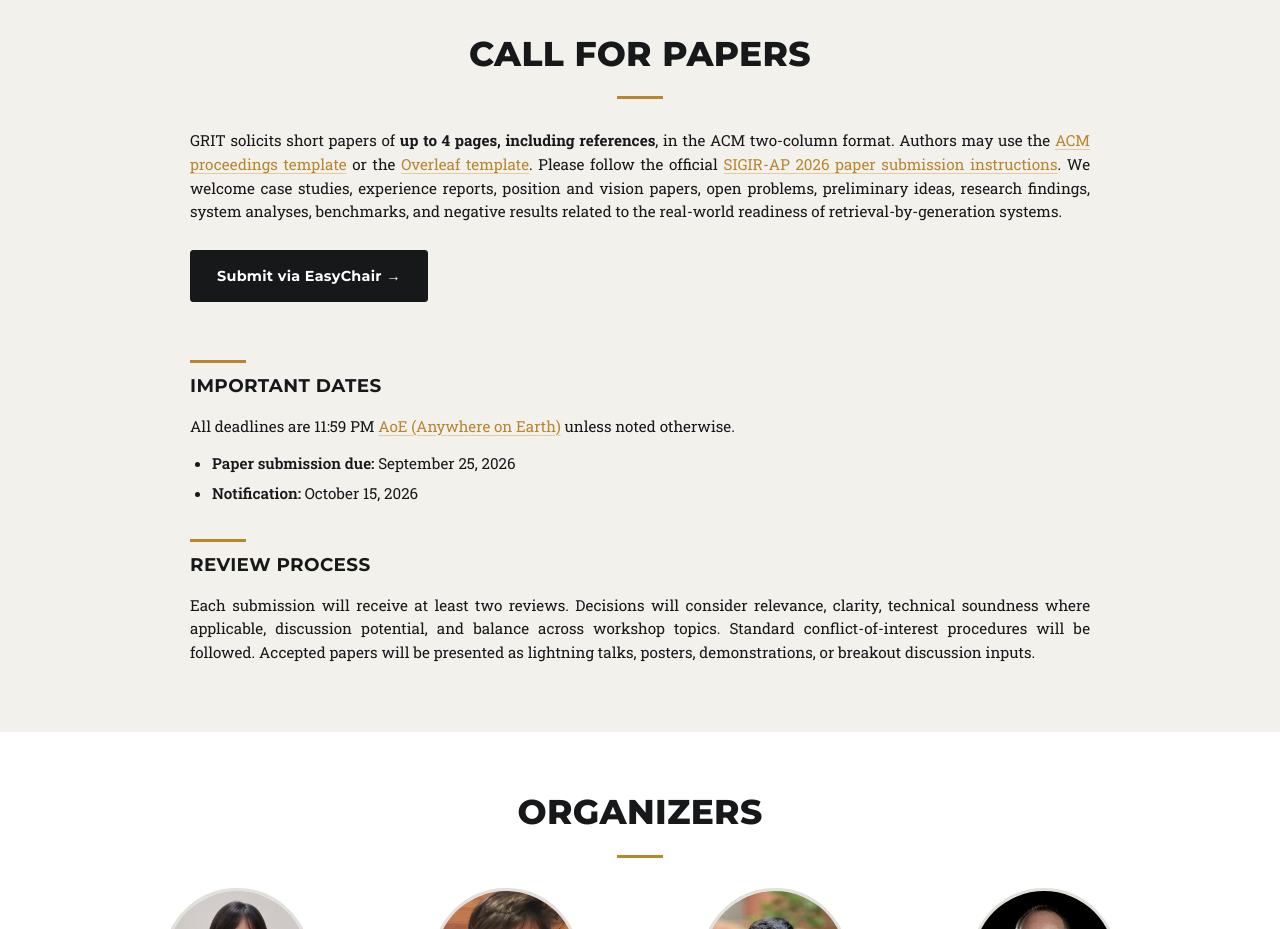
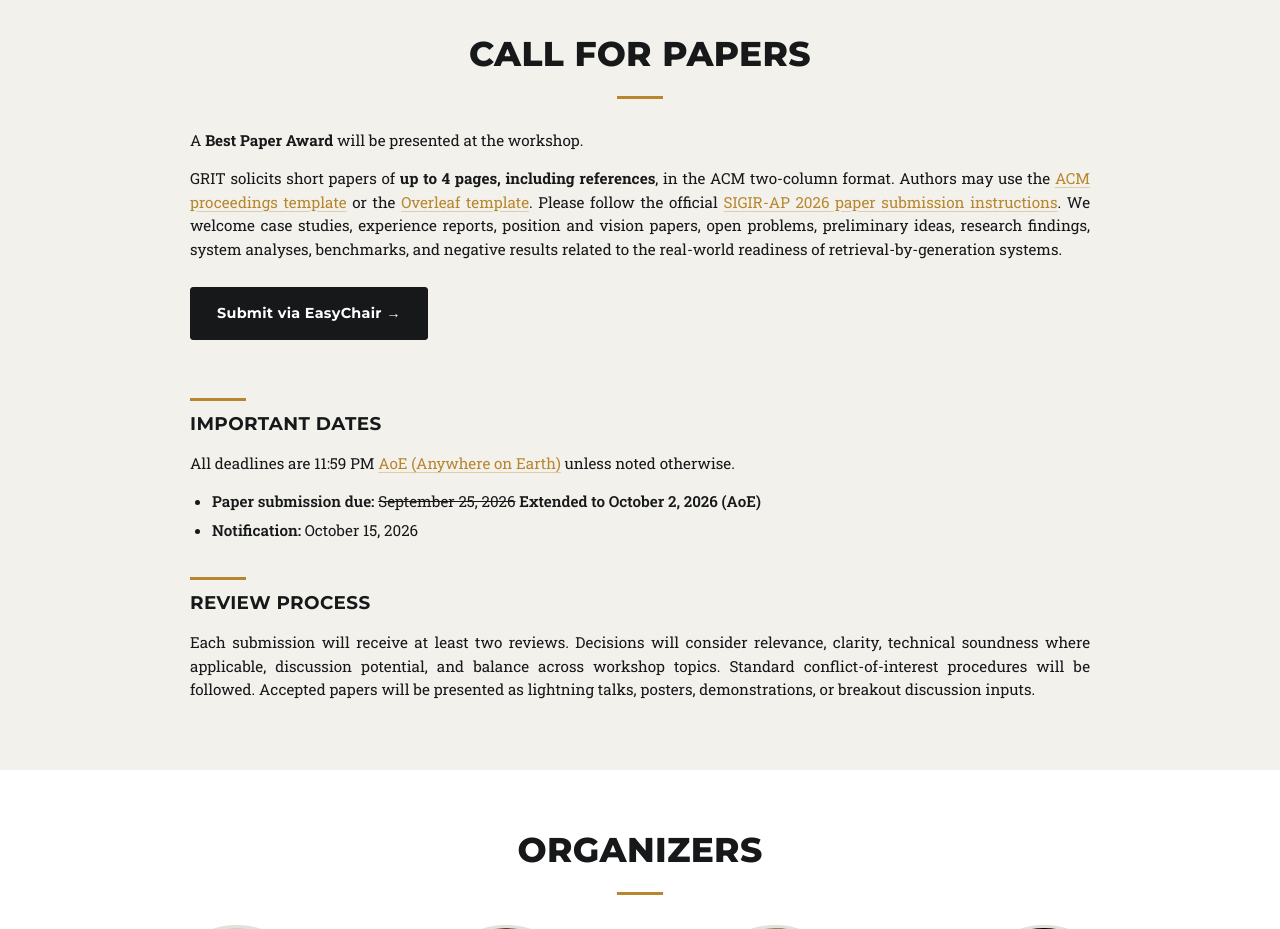
Before and after one commit to GRIT-GenIR/workshop-sigir-ap-2026, a plain HTML site: page index.html in a window 1280 px wide. Shown: the part 1780-2709 px from the top of the page. Drawn offline with Linux system fonts and the light colour scheme.

Commit message:
Extend submission deadline to Oct 2 and add best paper award
Co-Authored-By: Claude Sonnet 5 <noreply@anthropic.com>

```diff
--- a/index.html
+++ b/index.html
@@ -192,6 +192,9 @@
       <div class="container">
         <h2 class="section-title">Call for Papers</h2>
           <p>
+            A <strong>Best Paper Award</strong> will be presented at the workshop.
+          </p>
+          <p>
             GRIT solicits short papers of <strong>up to 4 pages, including references</strong>,
             in the ACM two-column format. Authors may use the
             <a href="https://www.acm.org/publications/proceedings-template"
@@ -225,7 +228,7 @@
           unless noted otherwise.
         </p>
         <ul class="plain-dates">
-          <li><strong>Paper submission due:</strong> September 25, 2026</li>
+          <li><strong>Paper submission due:</strong> <del>September 25, 2026</del> <strong>Extended to October 2, 2026 (AoE)</strong></li>
           <li><strong>Notification:</strong> October 15, 2026</li>
         </ul>
 
```
